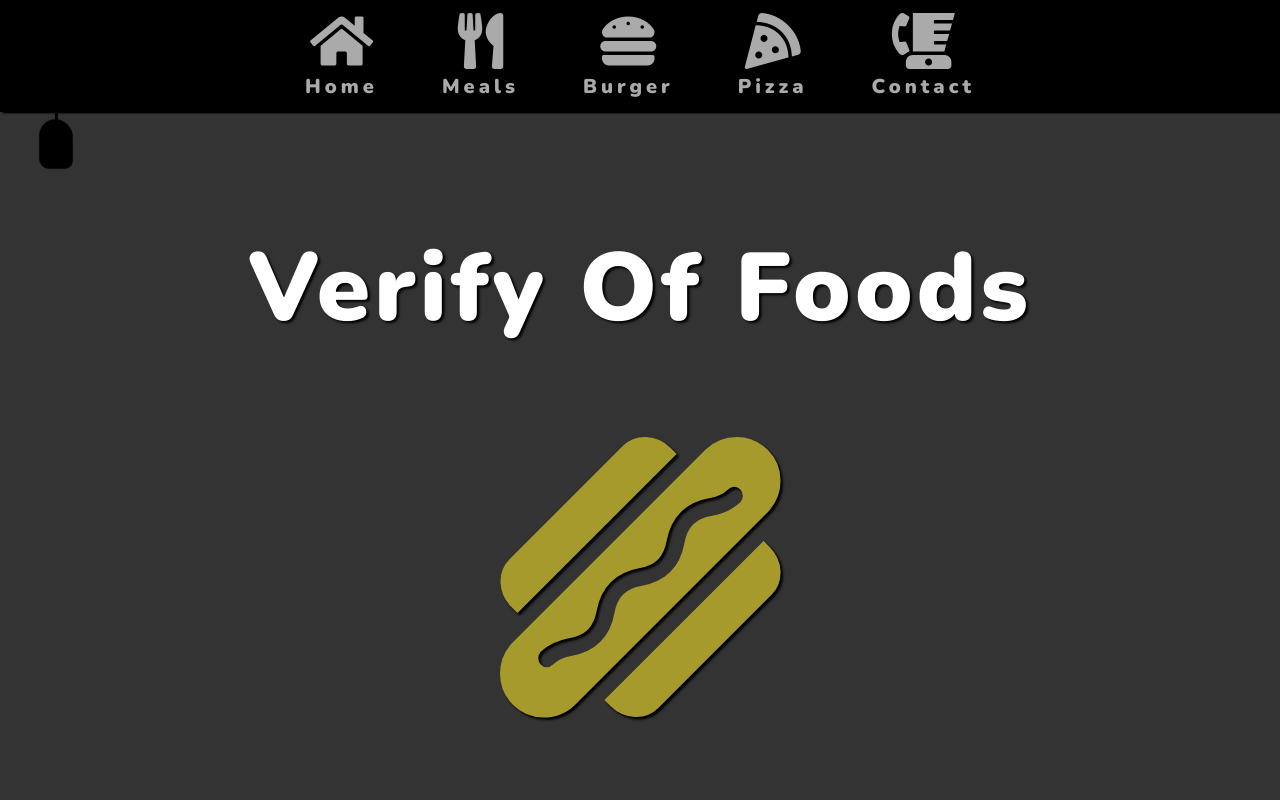
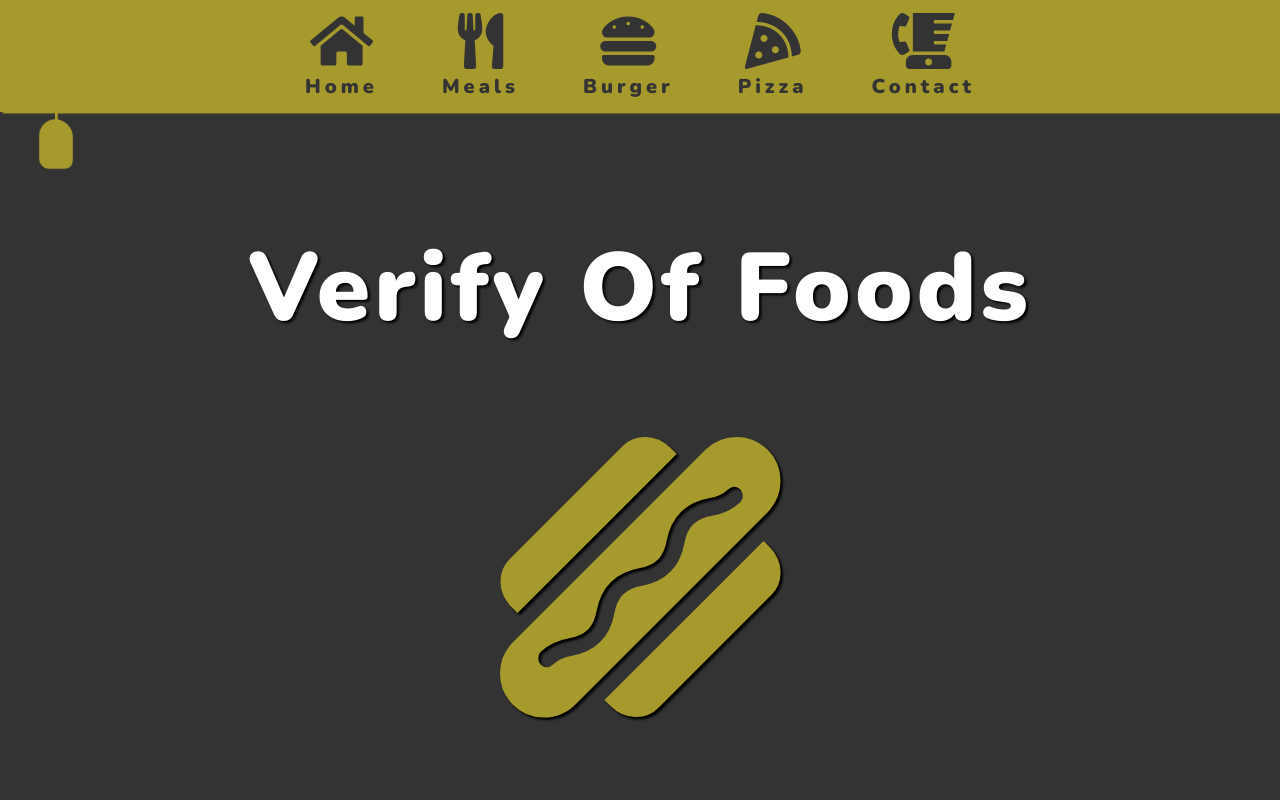
Before and after one commit to lashadeiso/Food, a plain HTML site: page index.html in a window 1280 px wide. Both pictures are taken after a click on the element 56 px from the left and 32 px from the top of the page. Shown: the top 800 px of the page. Drawn offline with nearby package versions, Linux system fonts and the light colour scheme.

Commit message:
Update style.css
navbar ის ფერი შევცვალე

```diff
--- a/style.css
+++ b/style.css
@@ -21,14 +21,14 @@ html{
 .navbar{
     width: 100%;
     height: 14rem;
-    background-color: #000;
+    background-color: #a79a2d;
     position: fixed;
     top: -14rem;
     z-index: 1;
     display: flex;
     justify-content: center;
     align-items: center;
-    box-shadow: 0.2rem 0.2rem 0.2rem #000;
+    box-shadow: 0.2rem 0.2rem 0.2rem #a79a2d;
     transition: top 0.4s;
 }
 .navbar.change{
@@ -36,7 +36,7 @@ html{
     transition: top 0.4s 0.2s;
 }
 .navbar-link{
-    color: #aaa;
+    color: rgb(51, 51, 51);
     margin: 0 4rem;
     display: flex;
     flex-direction:column;
@@ -78,13 +78,13 @@ html{
 .menu{
     width: 4rem;
     height: 6rem;
-    background-color: #000;
+    background-color: #a79a2d;
     position: fixed;
     top:1rem;
     left: 5rem;
     border-radius: 30rem 30rem 15rem 15rem;
-    box-shadow: 0.1rem 0.1rem 0.1rem #000,
-                -0.1rem -0.1rem 0.1rem #000;
+    box-shadow: 0.1rem 0.1rem 0.1rem #a79a2d,
+                -0.1rem -0.1rem 0.1rem #a79a2d;
     cursor: pointer;
     z-index: 1;
     transition: top 0.4s 0.2s;
@@ -97,11 +97,11 @@ html{
     content: "";
     height: 15rem;
     width: 0.3rem;
-    background-color: #000;
+    background-color: #a79a2d;
     position: absolute;
     top: -15rem;
     left: calc(50% - 0.15rem);
-    box-shadow: 0.1rem 0 0.1rem #000;
+    box-shadow: 0.1rem 0 0.1rem #a79a2d;
 }
 /* --------------End of Nav Bar--------------- */
 
```
